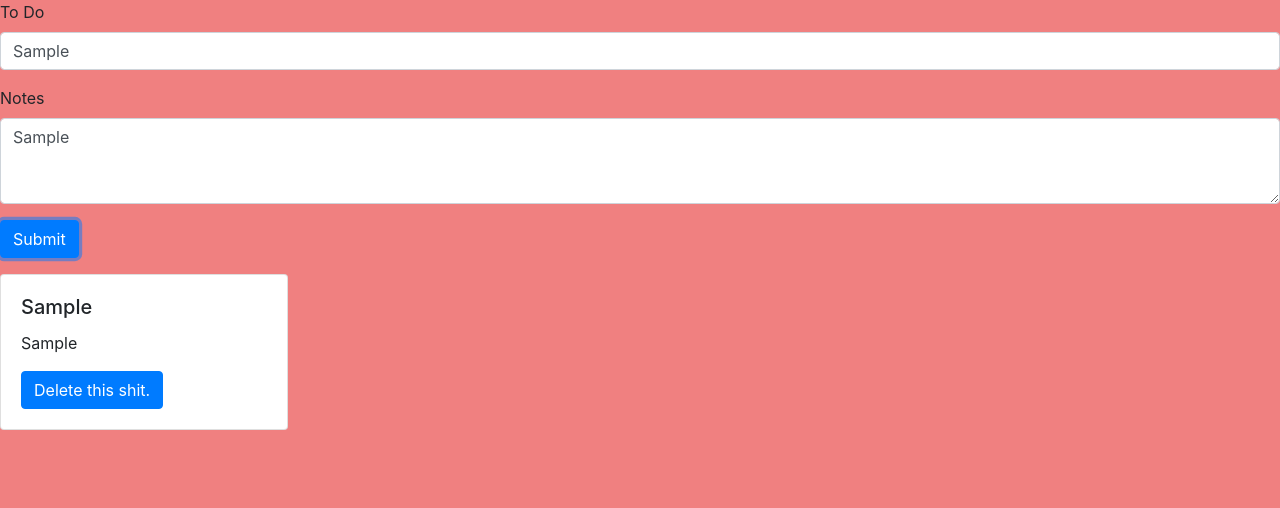
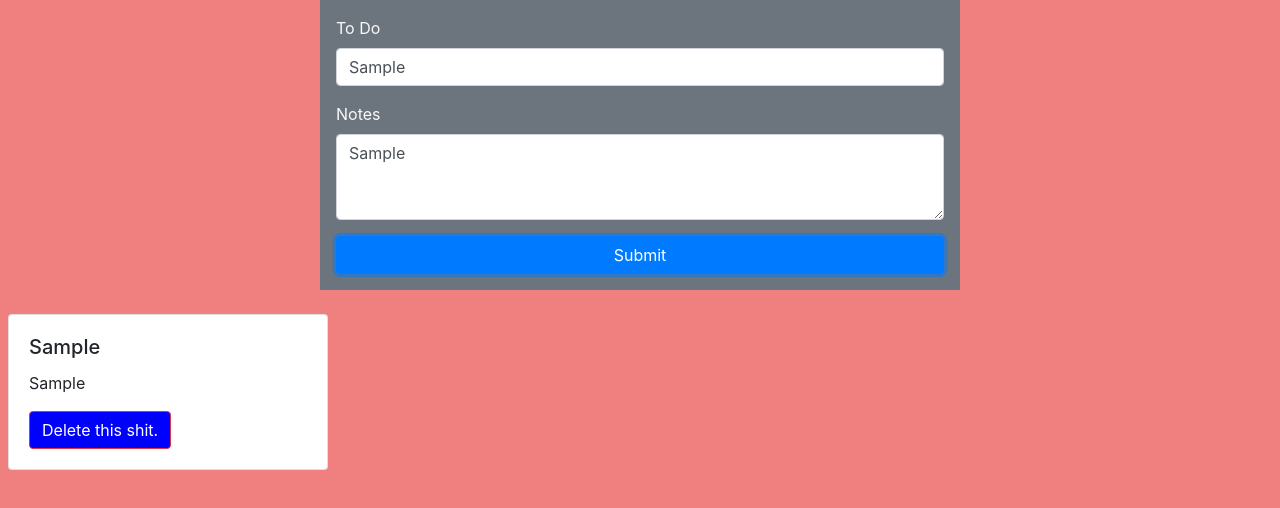
Before and after one commit to jsmnwltrs/event-listeners, a plain HTML site: page index.html in a window 1280 px wide. Both pictures are taken after typing "Sample", "Sample" into the empty fields and a click on the button "Submit". Drawn offline with nearby package versions, Linux system fonts and the light colour scheme.

Commit message:
added bootstrap styling

```diff
--- a/index.html
+++ b/index.html
@@ -8,7 +8,8 @@
   <title>Event Listeners</title>
 </head>
 <body>
-    <form>
+  <div class="d-flex justify-content-center">
+    <form class= "bg-secondary text-light w-50 p-3">
         <div class="form-group">
           <label for="toDoInput">To Do</label>
           <input type="text" class="form-control" id="toDoInput" placeholder="I have to do....">
@@ -17,10 +18,11 @@
             <label for="notesInput">Notes</label>
             <textarea class="form-control" id="notesInput" rows="3"></textarea>
           </div>
-        <button type="submit" id= "submitToDoButton" class="btn btn-primary">Submit</button>
+        <button type="submit" id= "submitToDoButton" class="btn btn-primary w-100">Submit</button>
       </form>
+  </div>
 
-      <div id="toDoCards"></div>
+      <div id="toDoCards" class="d-flex flex-wrap"></div>
 
   <script src="https://code.jquery.com/jquery-3.3.1.slim.min.js" integrity="sha384-q8i/X+965DzO0rT7abK41JStQIAqVgRVzpbzo5smXKp4YfRvH+8abtTE1Pi6jizo" crossorigin="anonymous"></script>
   <script src="https://cdnjs.cloudflare.com/ajax/libs/popper.js/1.14.3/umd/popper.min.js" integrity="sha384-ZMP7rVo3mIykV+2+9J3UJ46jBk0WLaUAdn689aCwoqbBJiSnjAK/l8WvCWPIPm49" crossorigin="anonymous"></script>
--- a/main.css
+++ b/main.css
@@ -1,3 +1,7 @@
 body {
     background-color: lightcoral;
 }
+
+.btn-danger {
+    background-color: blue;
+}
--- a/main.js
+++ b/main.js
@@ -10,12 +10,14 @@ const activateDeletes = () => {
         const element = deleteButtons[i];
         element.addEventListener('click', (e) => {
             // remove card that the button was on
+            // Could have used body query selector to see if the button I clicked contained certain class name.
             const buttonIClicked = e.target;
             const cardToDelete = buttonIClicked.parentNode.parentNode;
             cardToDelete.remove();
         })
     }
 }
+
 
 const printToDom = (stringToPrint, whereToPrint) => {
     document.getElementById(whereToPrint).innerHTML += stringToPrint;
@@ -25,11 +27,11 @@ submitToDoButton.addEventListener ("click", (e) => {
     e.preventDefault();                                         //gets rid of browser defaults!
 
     const buildNewToDoCard = (toDo, notes) => {
-        let domString = `<div class="card" style="width: 18rem;">
+        let domString = `<div class="card w-25 m-2">
         <div class="card-body">
           <h5 class="card-title">${toDo}</h5>
           <p class="card-text">${notes}</p>
-          <a href="#" class="btn btn-primary deleteButton">Delete this shit.</a>
+          <a href="#" class="btn btn-danger deleteButton">Delete this shit.</a>
         </div>
       </div>`;
 
@@ -39,6 +41,4 @@ submitToDoButton.addEventListener ("click", (e) => {
     } ;
 
     buildNewToDoCard(toDoInputElem.value, notesInputElem.value);
-    console.log("to do: ", toDoInputElem.value);
-    console.log("notes: ", notesInputElem.value);
 });
```
